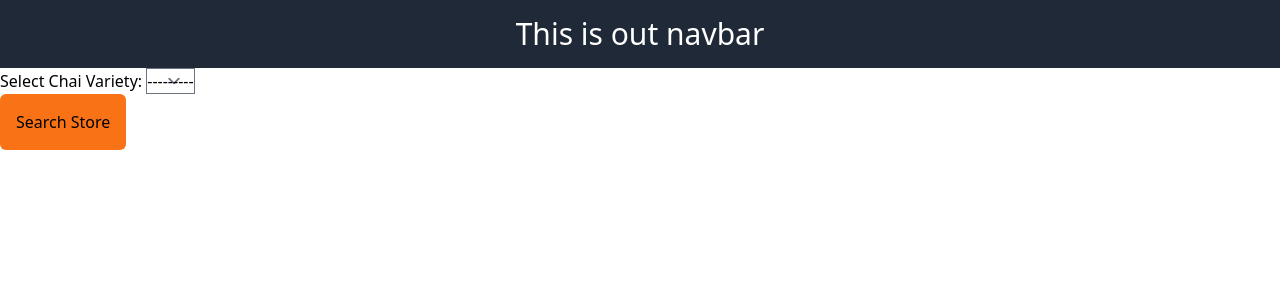
After one commit to bixl007/Django-Learn, a Django app: page /chai/chai_stores/ in a window 1280 px wide. The commit adds this page. Shown: the top 300 px of the page. Run offline with Django 5.2, Linux system fonts and the light colour scheme; data that the repository does not hold is empty; style sheets or scripts are compiled from the project's sources; some libraries are stand-ins or nearby versions.

Commit message:
Django forms

```diff
--- /dev/null
+++ b/djangoBE/ZodApp/forms.py
@@ -0,0 +1,5 @@
+from django import forms
+from .models import ChaiVariety
+
+class ChaiVarietyForm(forms.Form):
+    chai_variety = forms.ModelChoiceField(queryset=ChaiVariety.objects.all(), label='Select Chai Variety')
--- /dev/null
+++ b/djangoBE/ZodApp/templates/ZodApp/chai_stores.html
@@ -0,0 +1,21 @@
+{% extends "layout.html" %}
+{% block content %}
+<form method="POST">
+  {{form.as_p}}
+  {% csrf_token %}
+  <button class="bg-orange-500 rounded-md p-4" type="submit">Search Store</button>
+</form>
+
+{% if stores %}
+<div class="mt-4 text-white">
+
+    <h2 class="text-xl">Stores Available</h2>
+    <ul class="list-disc list-inside text-2xl">
+        {% for store in stores %}
+        <li>{{store.name}} - {{store.location}}</li>
+        {% endfor %}
+    </ul>
+</div>
+{% endif %}
+
+{% endblock %}
--- a/djangoBE/ZodApp/urls.py
+++ b/djangoBE/ZodApp/urls.py
@@ -3,5 +3,6 @@ from . import views
 
 urlpatterns = [
     path('', views.all_chai, name='all_chai'),
-    path('<int:chai_id>/', views.chai_detail, name='chai_detail')
+    path('<int:chai_id>/', views.chai_detail, name='chai_detail'),
+    path('chai_stores/', views.chai_store_view, name='chai_stores')
 ]
--- a/djangoBE/ZodApp/views.py
+++ b/djangoBE/ZodApp/views.py
@@ -1,6 +1,8 @@
 from django.shortcuts import render
 from .models import ChaiVariety
 from django.shortcuts import get_object_or_404
+from .forms import ChaiVarietyForm
+from .models import Store
 
 # Create your views here.
 def all_chai(request):
@@ -10,3 +12,14 @@ def all_chai(request):
 def chai_detail(request, chai_id):
     chai = get_object_or_404(ChaiVariety, pk=chai_id)
     return render(request, 'ZodApp/chai_detail.html', {'chai': chai})
+
+def chai_store_view(request):
+    stores = None
+    if request.method == 'POST':
+        form = ChaiVarietyForm(request.POST)
+        if form.is_valid():
+            chai_variety = form.cleaned_data['chai_variety']
+            stores = Store.objects.filter(chai_varieties=chai_variety)
+    else:
+        form = ChaiVarietyForm()
+    return render(request, 'ZodApp/chai_stores.html', {'stores': stores, 'form': form})
--- a/djangoBE/templates/layout.html
+++ b/djangoBE/templates/layout.html
@@ -14,9 +14,11 @@
     {% tailwind_css %}
 </head>
 <body>
-    <nav>
+    <nav class="bg-gray-800 text-white p-4 text-3xl text-center">
         This is out navbar
     </nav>
-    {% block content %}{% endblock %}
+    <div class="container mx-auto ">
+        {% block content %}{% endblock %}
+    </div>
 </body>
 </html>
```
